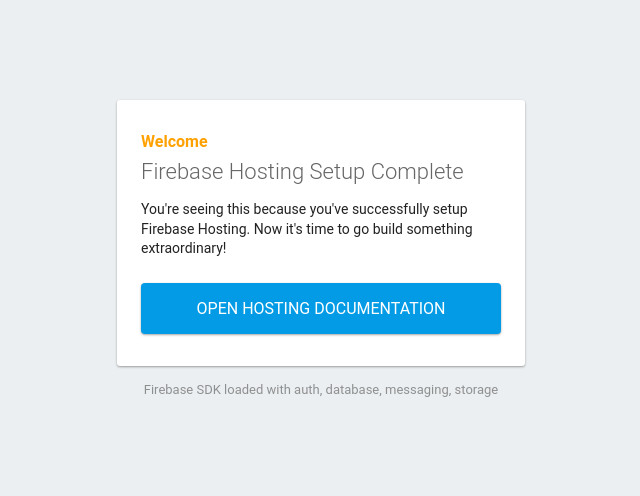
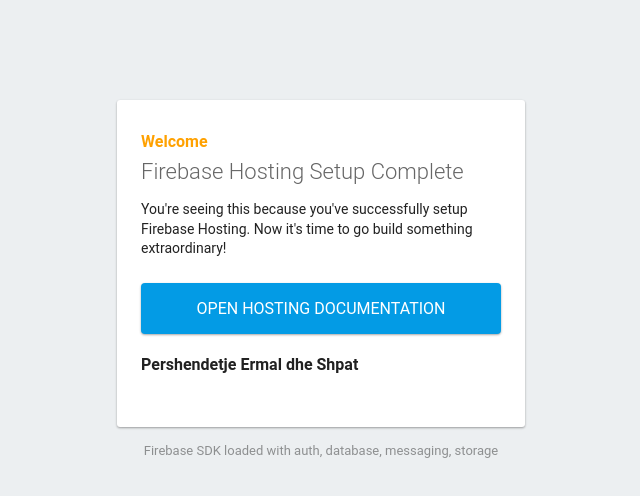
Before and after one commit to tonnb9/gotBars, a plain HTML site: page public/index.html in a window 1280 px wide. Shown: the whole page, without its empty margins (319-959 px from the left). Drawn offline with Linux system fonts and the light colour scheme; some packages are replaced by stand-ins of ours.

Commit message:
first deploy

```diff
--- a/public/index.html
+++ b/public/index.html
@@ -36,6 +36,7 @@
       <h1>Firebase Hosting Setup Complete</h1>
       <p>You're seeing this because you've successfully setup Firebase Hosting. Now it's time to go build something extraordinary!</p>
       <a target="_blank" href="https://firebase.google.com/docs/hosting/">Open Hosting Documentation</a>
+      <h4>Pershendetje Ermal dhe Shpat</h4>
     </div>
     <p id="load">Firebase SDK Loading&hellip;</p>
 
```
Also changed, not shown: 1 other file.
